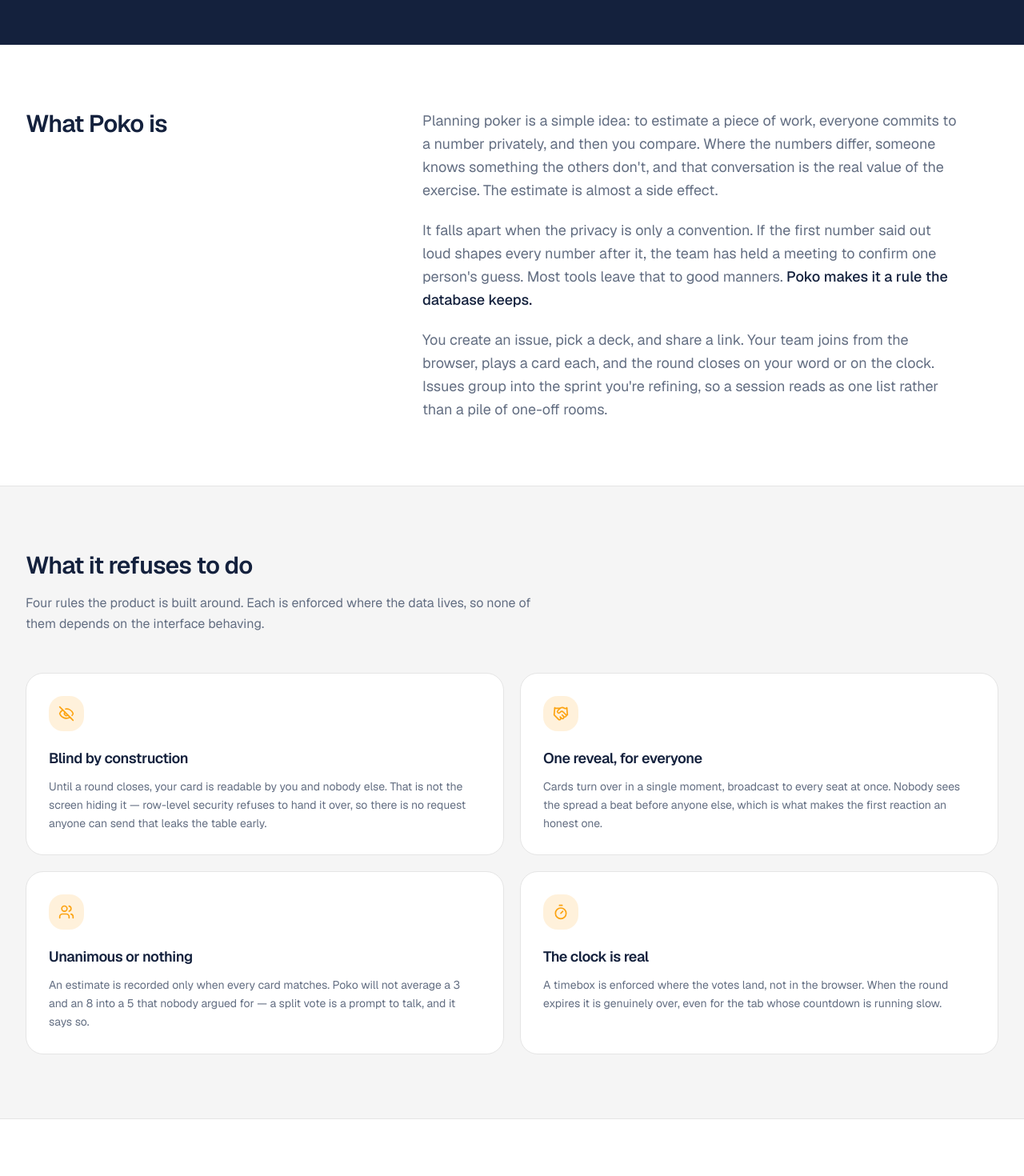
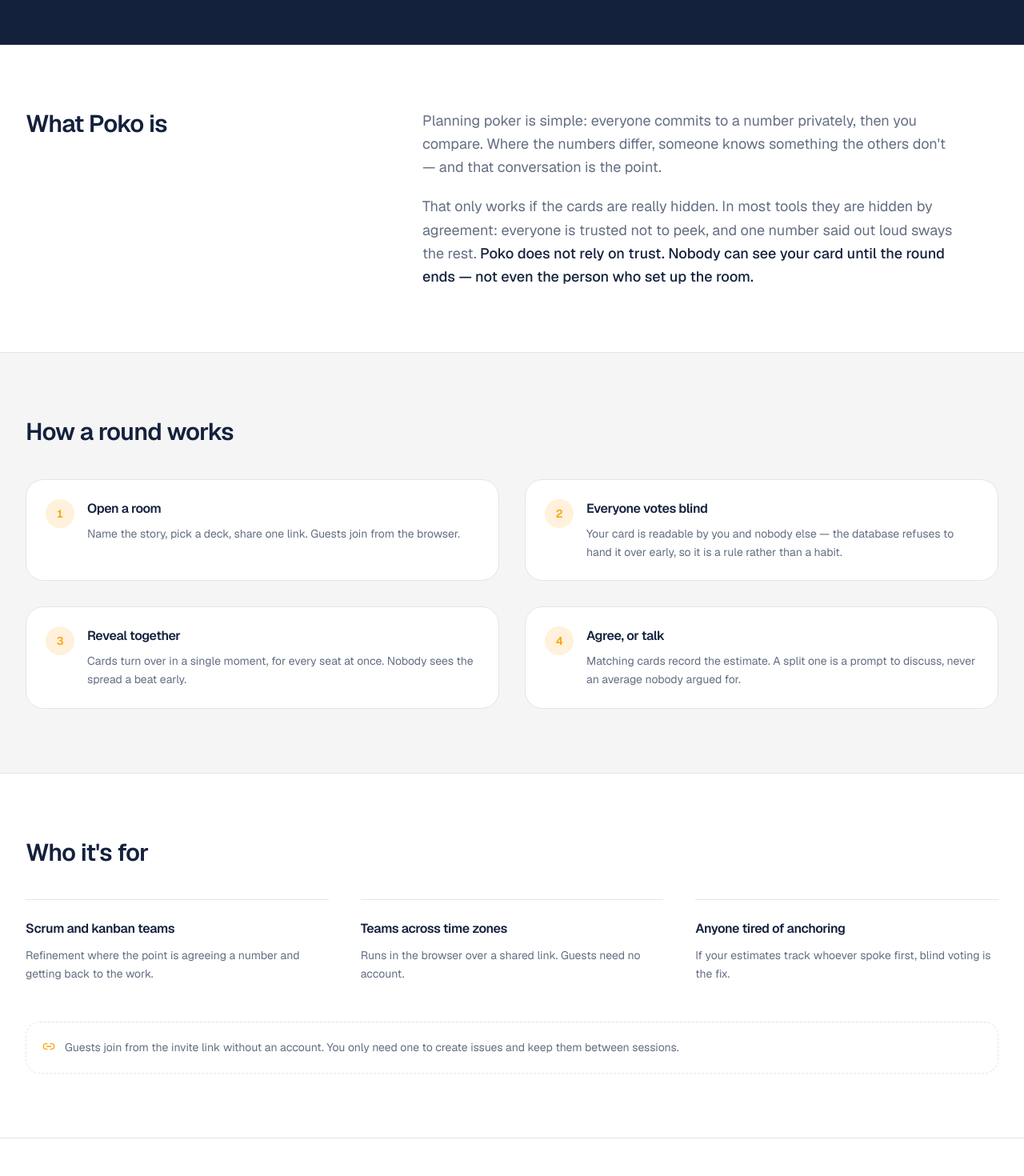
Before and after one commit to Poko-estimates/poko, a Next.js app in the folder frontend/: page /about in a window 1280 px wide. Shown: the part 440-1910 px from the top of the page at 80% size. Built offline with nearby package versions, Linux system fonts and the light colour scheme.

Commit message:
feat: simplify About page content and structure; update principles to steps for clarity

```diff
--- a/frontend/app/about/page.tsx
+++ b/frontend/app/about/page.tsx
@@ -1,13 +1,6 @@
 import type { Metadata } from "next"
 import Link from "next/link"
-import {
-  ArrowRight,
-  EyeOff,
-  Handshake,
-  Link2,
-  Timer,
-  Users,
-} from "lucide-react"
+import { ArrowRight, Link2 } from "lucide-react"
 
 import { Container } from "@/components/site/container"
 import { Footer } from "@/components/site/footer"
@@ -20,37 +13,29 @@
 export const metadata: Metadata = {
   title: "About",
   description:
-    "Poko is planning poker for agile teams: blind voting the database enforces, one shared reveal, and an estimate only when the team actually agrees.",
+    "Poko is planning poker for agile teams: blind voting the database enforces, one shared reveal, and an estimate only when the team agrees.",
 }
 
 /**
- * What the product refuses to do, and why.
- *
- * Every one of these is a rule the database enforces rather than a habit the
- * interface encourages — which is the honest reason they are worth putting on
- * a page. Nothing here is aspirational: if one of them stops being true, a
- * pgTAP assertion fails.
+ * The whole product in four lines. Deliberately one sentence each — someone
+ * who reads only this should be able to picture a session.
  */
-const principles = [
+const steps = [
   {
-    icon: EyeOff,
-    title: "Blind by construction",
-    body: "Until a round closes, your card is readable by you and nobody else. That is not the screen hiding it — row-level security refuses to hand it over, so there is no request anyone can send that leaks the table early.",
+    title: "Open a room",
+    body: "Name the story, pick a deck, share one link. Guests join from the browser.",
   },
   {
-    icon: Handshake,
-    title: "One reveal, for everyone",
-    body: "Cards turn over in a single moment, broadcast to every seat at once. Nobody sees the spread a beat before anyone else, which is what makes the first reaction an honest one.",
+    title: "Everyone votes blind",
+    body: "Your card is readable by you and nobody else — the database refuses to hand it over early, so it is a rule rather than a habit.",
   },
   {
-    icon: Users,
-    title: "Unanimous or nothing",
-    body: "An estimate is recorded only when every card matches. Poko will not average a 3 and an 8 into a 5 that nobody argued for — a split vote is a prompt to talk, and it says so.",
+    title: "Reveal together",
+    body: "Cards turn over in a single moment, for every seat at once. Nobody sees the spread a beat early.",
   },
   {
-    icon: Timer,
-    title: "The clock is real",
-    body: "A timebox is enforced where the votes land, not in the browser. When the round expires it is genuinely over, even for the tab whose countdown is running slow.",
+    title: "Agree, or talk",
+    body: "Matching cards record the estimate. A split one is a prompt to discuss, never an average nobody argued for.",
   },
 ]
 
@@ -58,15 +43,15 @@
 const audiences = [
   {
     title: "Scrum and kanban teams",
-    body: "Refinement sessions where the point is agreeing a number, together, and getting back to the work.",
+    body: "Refinement where the point is agreeing a number and getting back to the work.",
   },
   {
-    title: "Teams spread across time zones",
-    body: "Everything runs in the browser over a shared link. Guests need no account, so nobody is blocked at the door.",
+    title: "Teams across time zones",
+    body: "Runs in the browser over a shared link. Guests need no account.",
   },
   {
     title: "Anyone tired of anchoring",
-    body: "If your estimates quietly track whoever spoke first, blind voting is the fix — and it has to be enforced to count.",
+    body: "If your estimates track whoever spoke first, blind voting is the fix.",
   },
 ]
 
@@ -88,16 +73,13 @@
                 Estimation that the loudest voice in the room can&apos;t decide
               </h1>
               <p className="mt-6 text-lg leading-relaxed text-white/70">
-                Poko is planning poker for agile teams. Everyone lays a card
-                face down, the table turns over at once, and the number only
-                sticks when the team actually agrees on it.
+                Everyone lays a card face down, the table turns over at once,
+                and the number only sticks when the team agrees.
               </p>
             </Reveal>
           </Container>
         </section>
 
-        {/* The plain-language description. Prose rather than feature bullets:
-            somebody landing here wants to know what the thing IS. */}
         <section className="border-b border-border bg-background py-16 sm:py-20">
           <Container>
             <Reveal className="grid gap-10 lg:grid-cols-[minmax(0,0.6fr)_minmax(0,1fr)] lg:gap-16">
@@ -107,68 +89,62 @@
 
               <div className="flex max-w-2xl flex-col gap-5 text-base leading-relaxed text-muted-foreground sm:text-lg">
                 <p>
-                  Planning poker is a simple idea: to estimate a piece of work,
-                  everyone commits to a number privately, and then you compare.
-                  Where the numbers differ, someone knows something the others
-                  don&apos;t, and that conversation is the real value of the
-                  exercise. The estimate is almost a side effect.
+                  Planning poker is simple: everyone commits to a number
+                  privately, then you compare. Where the numbers differ,
+                  someone knows something the others don&apos;t — and that
+                  conversation is the point.
                 </p>
                 <p>
-                  It falls apart when the privacy is only a convention. If the
-                  first number said out loud shapes every number after it, the
-                  team has held a meeting to confirm one person&apos;s guess.
-                  Most tools leave that to good manners.{" "}
+                  That only works if the cards are really hidden. In most tools
+                  they are hidden by agreement: everyone is trusted not to
+                  peek, and one number said out loud sways the rest.{" "}
                   <span className="font-medium text-primary">
-                    Poko makes it a rule the database keeps.
+                    Poko does not rely on trust. Nobody can see your card until
+                    the round ends — not even the person who set up the room.
                   </span>
-                </p>
-                <p>
-                  You create an issue, pick a deck, and share a link. Your team
-                  joins from the browser, plays a card each, and the round
-                  closes on your word or on the clock. Issues group into the
-                  sprint you&apos;re refining, so a session reads as one list
-                  rather than a pile of one-off rooms.
                 </p>
               </div>
             </Reveal>
           </Container>
         </section>
 
-        <section className="bg-surface py-16 sm:py-20">
+        <section className="border-b border-border bg-surface py-16 sm:py-20">
           <Container>
             <Reveal className="max-w-2xl">
               <h2 className="text-2xl leading-tight font-semibold tracking-tight text-primary text-balance sm:text-3xl">
-                What it refuses to do
+                How a round works
               </h2>
-              <p className="mt-4 leading-relaxed text-muted-foreground">
-                Four rules the product is built around. Each is enforced where
-                the data lives, so none of them depends on the interface
-                behaving.
-              </p>
             </Reveal>
 
-            <div className="mt-12 grid gap-5 sm:grid-cols-2">
-              {principles.map((principle) => (
+            <ol className="mt-10 grid gap-6 sm:grid-cols-2 lg:gap-8">
+              {steps.map((step, index) => (
                 <Reveal
-                  key={principle.title}
-                  className="flex flex-col rounded-3xl border border-border bg-card p-6 transition-colors hover:border-secondary/50 sm:p-7"
+                  as="li"
+                  key={step.title}
+                  delay={index * 90}
+                  className="flex gap-4 rounded-3xl border border-border bg-card p-6"
                 >
-                  <span className="flex size-11 items-center justify-center rounded-2xl bg-secondary/15 text-secondary">
-                    <principle.icon className="size-5" aria-hidden="true" />
+                  <span
+                    aria-hidden="true"
+                    className="flex size-9 shrink-0 items-center justify-center rounded-full bg-secondary/15 text-sm font-semibold text-secondary tabular-nums"
+                  >
+                    {index + 1}
                   </span>
-                  <h3 className="mt-5 text-lg font-semibold tracking-tight text-primary">
-                    {principle.title}
-                  </h3>
-                  <p className="mt-2.5 text-sm leading-relaxed text-muted-foreground">
-                    {principle.body}
-                  </p>
+                  <div className="min-w-0">
+                    <h3 className="text-base font-semibold tracking-tight text-primary">
+                      {step.title}
+                    </h3>
+                    <p className="mt-2 text-sm leading-relaxed text-muted-foreground">
+                      {step.body}
+                    </p>
+                  </div>
                 </Reveal>
               ))}
-            </div>
+            </ol>
           </Container>
         </section>
 
-        <section className="border-y border-border bg-background py-16 sm:py-20">
+        <section className="border-b border-border bg-background py-16 sm:py-20">
           <Container>
             <Reveal className="max-w-2xl">
               <h2 className="text-2xl leading-tight font-semibold tracking-tight text-primary text-balance sm:text-3xl">
@@ -195,9 +171,8 @@
                 aria-hidden="true"
               />
               <p className="text-sm leading-relaxed text-muted-foreground">
-                Guests join a room from the invite link without making an
-                account. An account is only needed to create issues and keep
-                them between sessions.
+                Guests join from the invite link without an account. You only
+                need one to create issues and keep them between sessions.
               </p>
             </Reveal>
           </Container>
```
